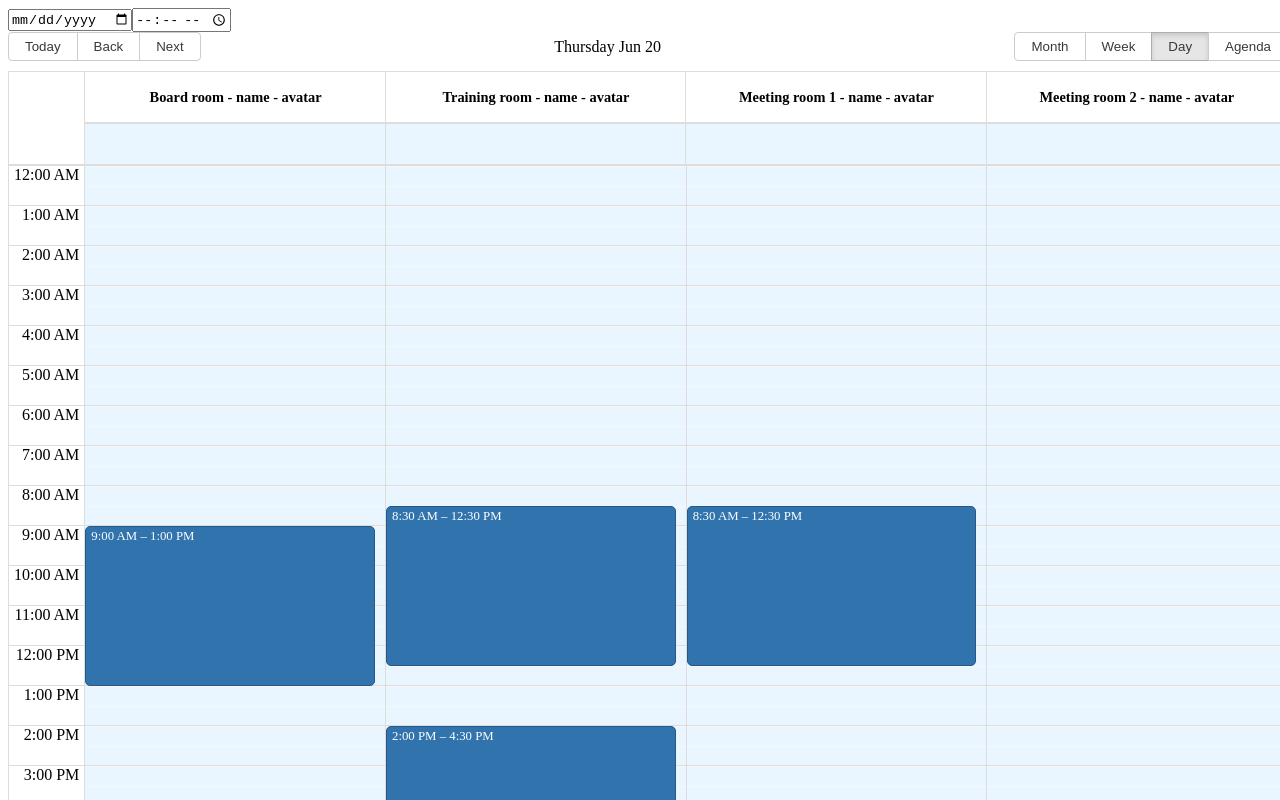
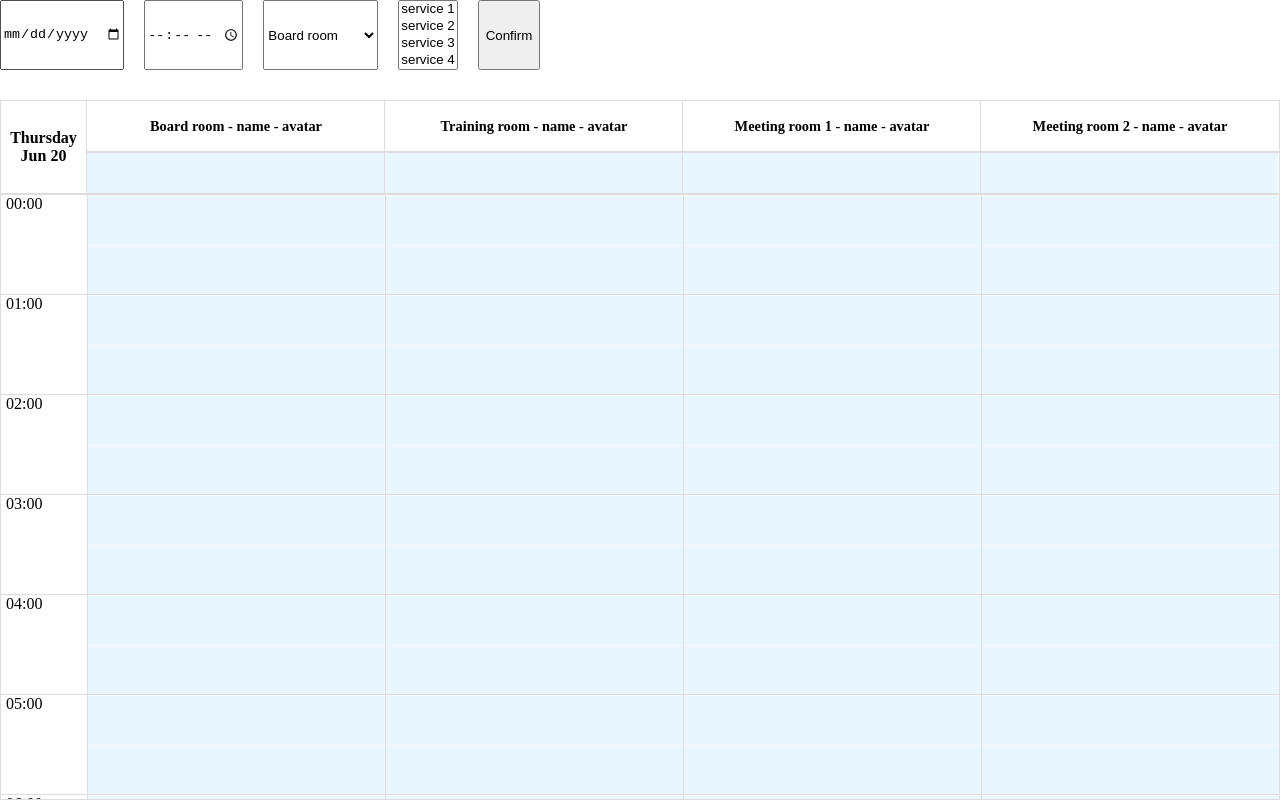
Before and after one commit to fullstackDEVH/calendar, a React (Vite) app: page / in a window 1280 px wide. Shown: the top 800 px of the page. Built offline with nearby package versions, Linux system fonts and the light colour scheme.

Commit message:
feat : day 3

```diff
--- a/src/App.tsx
+++ b/src/App.tsx
@@ -11,11 +11,26 @@ import React, {
   FunctionComponent,
   MouseEvent,
   useCallback,
+  useEffect,
   useMemo,
   useState,
 } from "react";
 
 const localizer = dayjsLocalizer(dayjs);
+
+interface IService {
+  name: string;
+  time: string;
+}
+
+const servicesData: IService[] = [
+  { name: "service 1", time: "30 min" },
+  { name: "service 2", time: "15 min" },
+  { name: "service 3", time: "20 min" },
+  { name: "service 4", time: "60 min" },
+  { name: "service 5", time: "30 min" },
+  { name: "service 6", time: "90 min" },
+];
 
 const resourceMap = [
   {
@@ -48,90 +63,94 @@ interface IEvent {
   start: Date;
   end: Date;
   resourceId: number | number[];
+  data: IService[];
 }
 
-const events: IEvent[] = [
-  {
-    id: 0,
-    title: "Board meeting",
-    start: new Date(now.year(), now.month(), now.date(), 9, 0, 0),
-    end: new Date(now.year(), now.month(), now.date(), 13, 0, 0),
-    resourceId: 1,
-  },
-  {
-    id: 1,
-    title: "MS training",
-    start: new Date(now.year(), now.month(), now.date(), 14, 0, 0),
-    end: new Date(now.year(), now.month(), now.date(), 16, 30, 0),
-    resourceId: 2,
-  },
-  {
-    id: 2,
-    title: "Team lead meeting",
-    start: new Date(now.year(), now.month(), now.date(), 8, 30, 0),
-    end: new Date(now.year(), now.month(), now.date(), 12, 30, 0),
-    resourceId: [2, 3],
-  },
-  {
-    id: 11,
-    title: "Birthday Party",
-    start: new Date(
-      now.add(1, "day").year(),
-      now.add(1, "day").month(),
-      now.add(1, "day").date(),
-      7,
-      0,
-      0
-    ),
-    end: new Date(
-      now.add(1, "day").year(),
-      now.add(1, "day").month(),
-      now.add(1, "day").date(),
-      10,
-      30,
-      0
-    ),
-    resourceId: 4,
-  },
-];
+const MyCalendar = () => {
+  const [date, onChange] = useState<string>("");
 
-const MyCalendar = () => {
-  const [value, onChange] = useState<string>("");
+  const [myEvents, setEvents] = useState<IEvent[]>([]);
 
-  const [myEvents, setEvents] = useState(events);
+  const [event, setEvent] = useState<IEvent | null>(null);
+
   const [selectectedResource, setSelectedResource] = useState<number | null>(
     null
   );
   const [time, setTime] = useState<string>("");
+  const [selectedService, setSelectedServices] = useState<string[]>([]);
 
-  const handleSelectSlot = useCallback(
-    (slot: SlotInfo) => {
-      console.log(slot);
-      const title = window.prompt("New Event name");
+  useEffect(() => {
+    if (!date || !time || !selectectedResource || selectedService.length < 1)
+      return;
 
-      if (title) {
-        const event: IEvent = {
-          start: slot.start,
-          end: slot.end,
-          title: title,
-          resourceId: slot.resourceId as number,
-          id: 10,
+    const startDay = dayjs(`${dayjs().format("YYYY-MM-DD")}T${time}`).toDate();
+    const totalMinutes = selectedService.reduce((acc, time) => {
+      const minutes = parseInt(time.split(" ")[0], 10);
+      return acc + minutes;
+    }, 0);
+    const endDay = dayjs(startDay).add(totalMinutes, "minute").toDate();
+
+    setEvent({
+      id: -9999,
+      title: "title",
+      start: startDay,
+      end: endDay,
+      resourceId: selectectedResource,
+      data: selectedService.map((service) => ({
+        name: service,
+        time: service,
+      })),
+    });
+  }, [date, time, selectectedResource, selectedService]);
+
+  const handleChangeServices = (
+    event: React.ChangeEvent<HTMLSelectElement>
+  ) => {
+    setSelectedServices((pre) => {
+      let newData = [...pre];
+      const find = pre.find((pre) => pre === event.target.value);
+
+      if (find) {
+        newData = newData.filter((data) => data !== find);
+      } else {
+        newData.push(event.target.value);
+      }
+
+      return newData;
+    });
   };
-        setEvents((prev) => [...prev, event]);
-      }
-    },
-    [setEvents]
-  );
-  const [state, setState] = useState(false);
+
+  // const handleSelectSlot = useCallback(
+  //   (slot: SlotInfo) => {
+  //     console.log(slot);
+  //     const title = window.prompt("New Event name");
+
+  //     if (title) {
+  //       const event: IEvent = {
+  //         start: slot.start,
+  //         end: slot.end,
+  //         title: title,
+  //         resourceId: slot.resourceId as number,
+  //         id: 10,
+  //       };
+  //       setEvents((prev) => [...prev, event]);
+  //     }
+  //   },
+  //   [setEvents]
+  // );
   const handleSelectEvent = useCallback(
     (event: IEvent) => window.alert(event.title),
     []
   );
 
-  const { defaultDate, scrollToTime } = useMemo(
+  const { defaultDate, scrollToTime, formats } = useMemo(
     () => ({
       defaultDate: dayjs().toDate(),
-      scrollToTime: new Date(1970, 1, 1, 6),
+      scrollToTime: dayjs().startOf("day").toDate(),
+      formats: {
+        timeGutterFormat: (date: any, culture: any, localizer: any) =>
+          localizer.format(date, "HH:mm", culture),
+      },
     }),
     []
   );
@@ -140,7 +159,7 @@ const MyCalendar = () => {
   const onView = useCallback((newView: View) => setView(newView), [setView]);
 
   const dayPropGetter = useCallback((date, resourceId) => {
-    console.log(resourceId);
+    // console.log(resourceId);
     // ({
     //   ...(moment(date).day() === 2 && {
     //     className: 'tuesday',
@@ -169,41 +188,124 @@ const MyCalendar = () => {
     return (newTotal / 960) * 100;
   };
 
+  const handleClick = () => {
+    if (!event) return;
+    setEvents((pre) => [...pre, event]);
+    setEvent(null);
+    setTime("");
+    setSelectedServices([]);
+    setSelectedResource(null);
+  };
+
   return (
-    <div>
+    <div
+      style={{
+        display: "flex",
+        flexDirection: "column",
+        width: "100vw",
+        height: "100vh",
+        overflow: "hidden",
+      }}
+    >
+      <div style={{ display: "flex", gap: "20px", marginBottom: 30 }}>
         <input
           type="date"
           name=""
           id=""
-        value={value}
+          value={date}
           onChange={(e) => onChange(e.target.value)}
         />
         <input type="time" value={time} onChange={handleTimeChange} />
-      <div style={{ width: "100%", height: "100%" }}>
+
+        <select onChange={(e) => setSelectedResource(+e.target.value)}>
+          {resourceMap.map((resource) => (
+            <option value={resource.resourceId}>
+              {resource.resourceTitle}
+            </option>
+          ))}
+        </select>
+
+        <select
+          multiple={true}
+          value={selectedService}
+          onChange={handleChangeServices}
+        >
+          {servicesData.map((service) => (
+            <option value={service.time}>{service.name}</option>
+          ))}
+        </select>
+
+        <button onClick={handleClick}>Confirm</button>
+      </div>
+      <div
+        style={{ width: "100%", height: "100%", flex: 1, overflow: "hidden" }}
+      >
         <Calendar
           localizer={localizer}
           onView={onView}
           view={view}
-          date={value ? dayjs(value).toDate() : dayjs().toDate()}
+          date={date ? dayjs(date).toDate() : dayjs().toDate()}
           allDayMaxRows={4}
           // dayPropGetter={dayPropGetter}
-          slotPropGetter={(date, resourceId) => {
+          toolbar={false}
+          formats={formats}
+          slotPropGetter={(_, resourceId) => {
             return {
               style: {
+                height: 80,
                 backgroundColor:
                   resourceId === selectectedResource ? "pink" : "unset",
-                border:
-                  dayjs(date).toDate() === dayjs().toDate()
-                    ? "1px solid red"
-                    : "",
               },
             };
           }}
           components={{
+            timeGutterHeader: () => {
+              return dayjs(`${dayjs().format("YYYY-MM-DD")}T${time}`).format(
+                "dddd MMM DD"
+              );
+            },
+            timeGutterWrapper: (pre: any) => {
+              const children: JSX.Element = pre.children;
+              return React.cloneElement(
+                children,
+                { style: { possition: "relative" } },
+                <>
+                  {pre.children}
+                  {time ? (
+                    <div
+                      id="rbc-current-time-from-12"
+                      style={{
+                        position: "absolute",
+                        zIndex: 10,
+                        right: 0,
+                        height: 20,
+                        width: 40,
+                        borderRadius: 8,
+                        transform: "translateY(-50%)",
+                        border: "1px solid red",
+                        top: `${calcTop()}%`,
+                        background: "rgba(255,255,255,0.1)",
+                        backdropFilter: "blur(10px)",
+                      }}
+                    >
+                      <div style={{ color: "red", fontWeight: 600 }}>
+                        {time}
+                      </div>
+                    </div>
+                  ) : null}
+                </>
+              );
+            },
             event: (p) => {
-              // console.log(p);
+              const services: IService[] = p.event.data;
 
-              return null;
+              return (
+                <div>
+                  {services.map((service, index) => (
+                    <div key={index}>{service.name}</div>
+                  ))}
+                </div>
+              );
             },
             // eventWrapper: (dataa : any) => {
             //   console.log(dataa);
@@ -293,7 +395,7 @@ const MyCalendar = () => {
           resourceIdAccessor="resourceId"
           resources={resourceMap}
           resourceTitleAccessor="resourceTitle"
-          events={myEvents}
+          events={event ? myEvents.concat([event]) : myEvents}
           // startAccessor="start"
           // endAccessor="end"
           style={{ height: "100%" }}
--- a/src/index.css
+++ b/src/index.css
@@ -1,6 +1,11 @@
 /* @import 'react-big-calendar/lib/sass/styles';
 @import 'react-big-calendar/lib/addons/dragAndDrop/styles'; */
-
+body{
+  width: 100vw;
+  height: 100vh;
+  margin: 0;
+  padding: 0;
+}
 #root {
   width: 100vw;
   height: 100vh;
@@ -22,6 +27,22 @@
   height: 100%;
 }
 
+.rbc-time-slot {
+  text-align: left;
+}
+
 .rbc-timeslot-group {
   position: relative;
+  min-height: 100px;
+  min-width: 86px;
 }
+
+.rbc-label.rbc-time-header-gutter {
+  max-width: 86px !important;
+  min-width: 86px !important;
+  display: flex;
+  align-items: center;
+  justify-content: center;
+  text-align: center;
+  font-weight: 600;
+}
```
Lines whose indentation alone changed are shown as unchanged.
